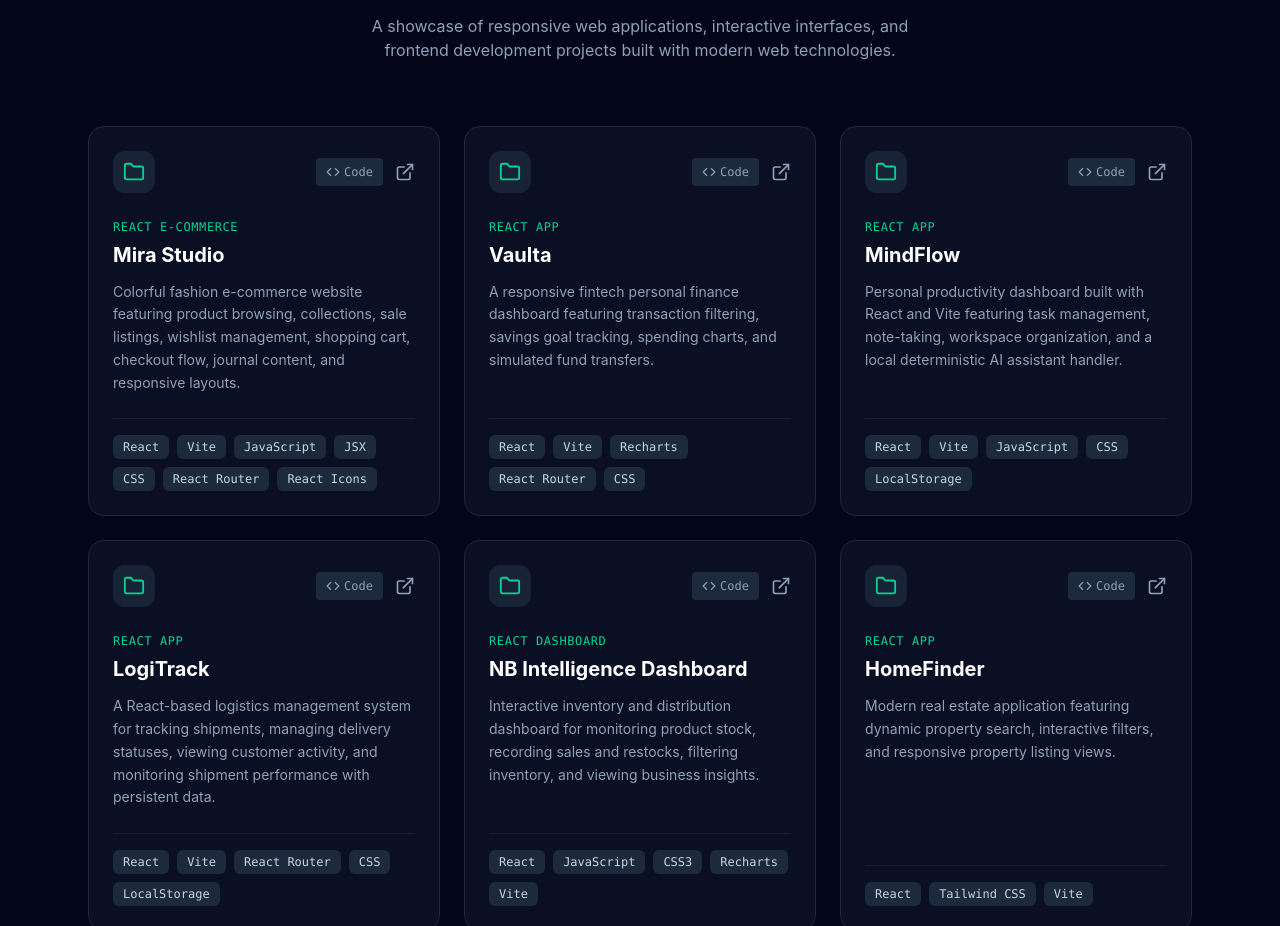
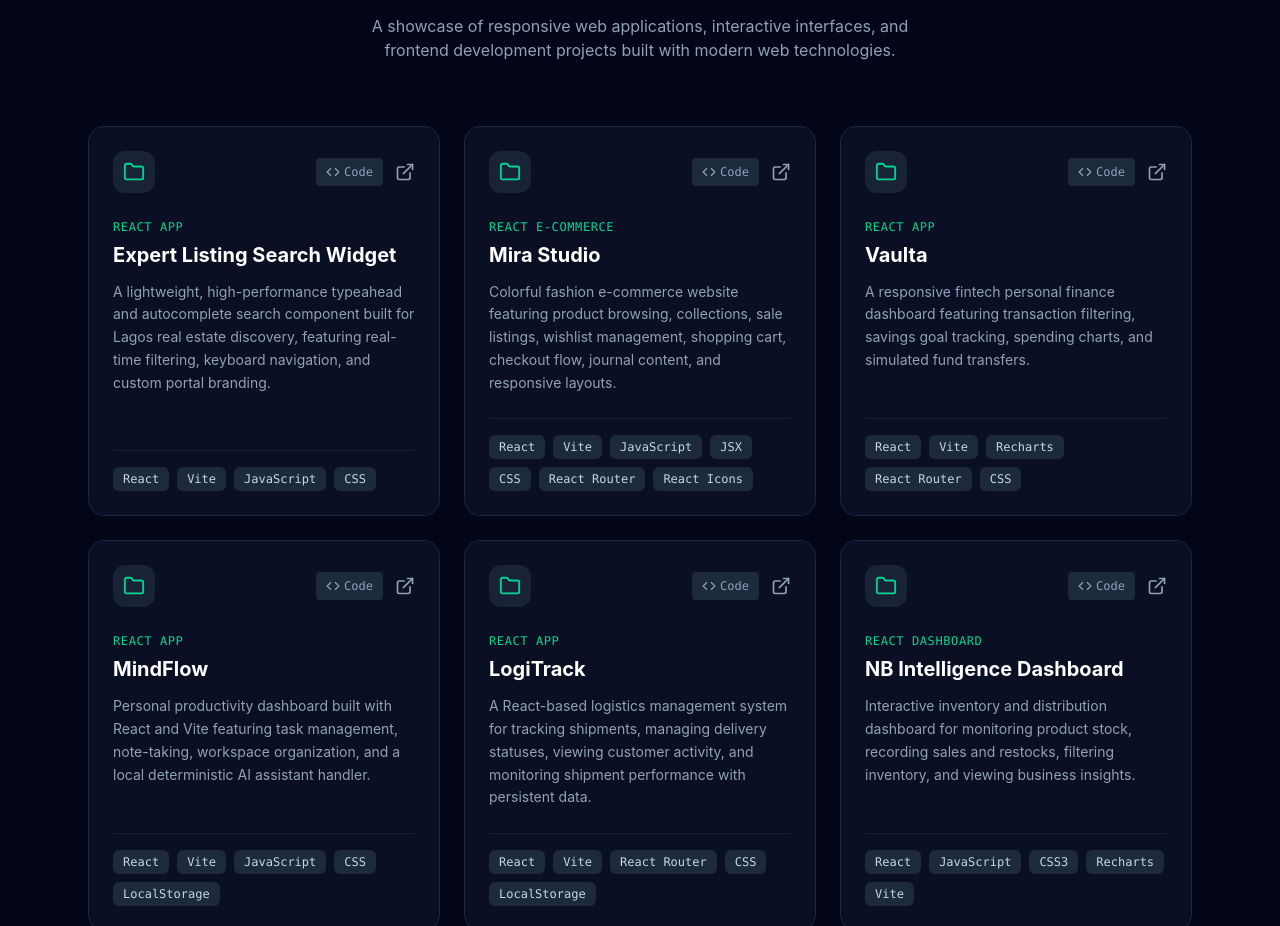
Before and after one commit to Obehi123-beep/portfolio, a React (Vite) app: page / in a window 1280 px wide. Shown: the part 842-1768 px from the top of the page. Built offline with nearby package versions, Linux system fonts and the light colour scheme.

Commit message:
Add Expert Listing search widget to projects

```diff
--- a/src/data/projectsData.js
+++ b/src/data/projectsData.js
@@ -1,6 +1,17 @@
 const projects = [
   {
     id: 1,
+    title: "Expert Listing Search Widget",
+    category: "React App",
+    description:
+      "A lightweight, high-performance typeahead and autocomplete search component built for Lagos real estate discovery, featuring real-time filtering, keyboard navigation, and custom portal branding.",
+    techStack: ["React", "Vite", "JavaScript", "CSS"],
+    liveUrl: "https://expert-search-widget.vercel.app/",
+    githubUrl: "https://github.com/Obehi123-beep/expert-search-widget",
+    featured: true,
+  },
+  {
+    id: 2,
     title: "Mira Studio",
     category: "React E-commerce",
     description:
@@ -19,7 +30,7 @@ const projects = [
     featured: true,
   },
   {
-    id: 2,
+    id: 3,
     title: "Vaulta",
     category: "React App",
     description:
@@ -30,7 +41,7 @@ const projects = [
     featured: true,
   },
   {
-    id: 3,
+    id: 4,
     title: "MindFlow",
     category: "React App",
     description:
@@ -41,7 +52,7 @@ const projects = [
     featured: true,
   },
   {
-    id: 4,
+    id: 5,
     title: "LogiTrack",
     category: "React App",
     description:
@@ -52,7 +63,7 @@ const projects = [
     featured: true,
   },
   {
-    id: 5,
+    id: 6,
     title: "NB Intelligence Dashboard",
     category: "React Dashboard",
     description:
@@ -63,7 +74,7 @@ const projects = [
     featured: true,
   },
   {
-    id: 6,
+    id: 7,
     title: "HomeFinder",
     category: "React App",
     description:
@@ -74,7 +85,7 @@ const projects = [
     featured: true,
   },
   {
-    id: 7,
+    id: 8,
     title: "Su's Laundry",
     category: "React App",
     description:
@@ -85,7 +96,7 @@ const projects = [
     featured: true,
   },
   {
-    id: 8,
+    id: 9,
     title: "Customer Support Dashboard",
     category: "React App",
     description:
@@ -96,7 +107,7 @@ const projects = [
     featured: true,
   },
   {
-    id: 9,
+    id: 10,
     title: "JobTrack",
     category: "React App",
     description:
@@ -107,7 +118,7 @@ const projects = [
     featured: true,
   },
   {
-    id: 10,
+    id: 11,
     title: "Currency & Crypto Converter",
     category: "React App",
     description:
@@ -118,7 +129,7 @@ const projects = [
     featured: true,
   },
   {
-    id: 11,
+    id: 12,
     title: "BuildForge",
     category: "Web Application",
     description:
@@ -129,7 +140,7 @@ const projects = [
     featured: false,
   },
   {
-    id: 12,
+    id: 13,
     title: "Meme's Small Chops",
     category: "Web Application",
     description:
@@ -140,7 +151,7 @@ const projects = [
     featured: false,
   },
   {
-    id: 13,
+    id: 14,
     title: "Obehii Energy",
     category: "Web Application",
     description:
@@ -151,7 +162,7 @@ const projects = [
     featured: false,
   },
   {
-    id: 14,
+    id: 15,
     title: "Angel Mira Consult",
     category: "Web Application",
     description:
@@ -162,7 +173,7 @@ const projects = [
     featured: false,
   },
   {
-    id: 15,
+    id: 16,
     title: "Piano Project",
     category: "Interactive App",
     description:
@@ -173,7 +184,7 @@ const projects = [
     featured: false,
   },
   {
-    id: 16,
+    id: 17,
     title: "Digital Clock",
     category: "JavaScript App",
     description:
```
